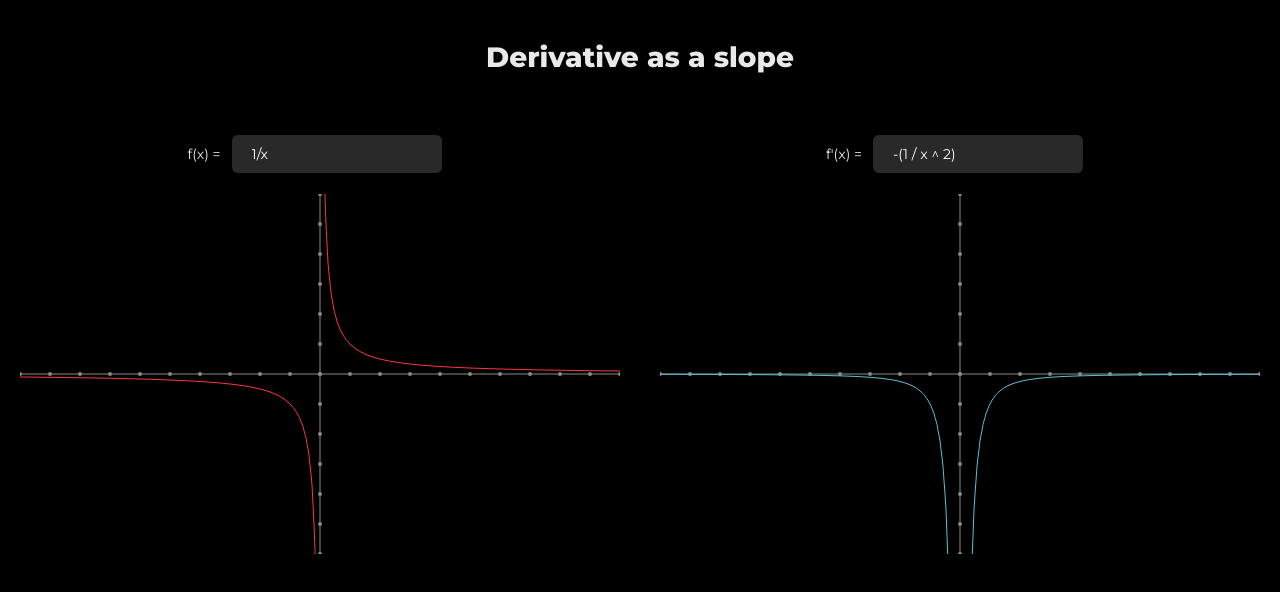
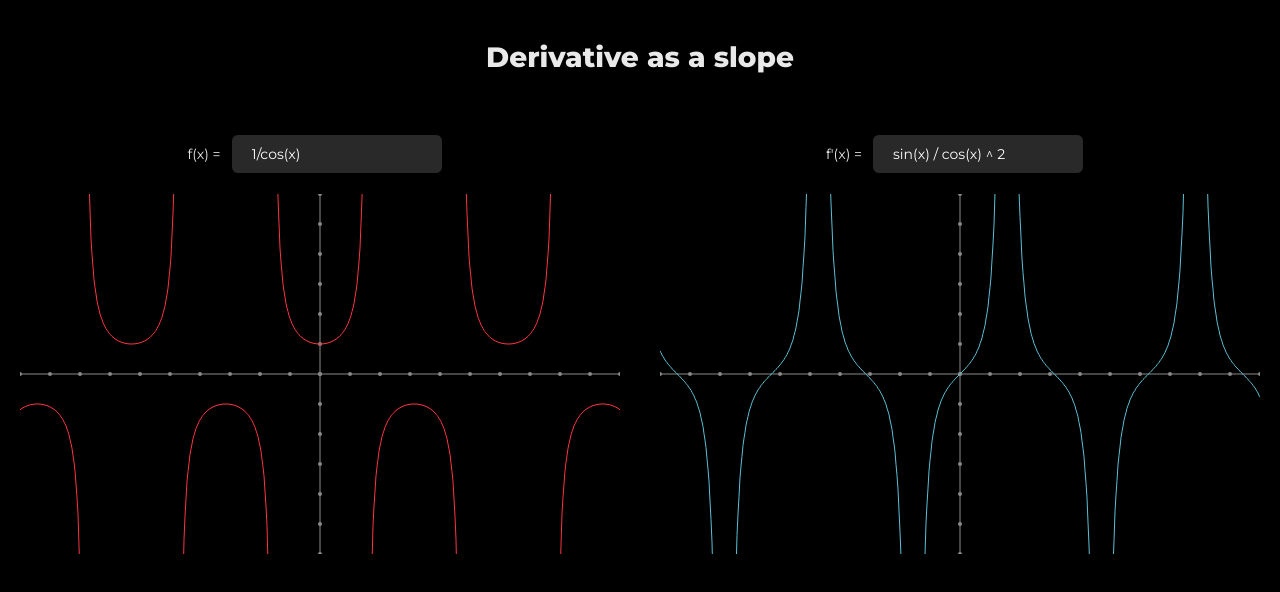
Before and after one commit to anikeef/graphs, a Vue app: page / in a window 1280 px wide. Shown: the top 592 px of the page. Built offline with nearby package versions, Linux system fonts and the light colour scheme.

Commit message:
Disable derivative input

```diff
--- a/src/components/SlopeDemo.vue
+++ b/src/components/SlopeDemo.vue
@@ -6,7 +6,7 @@
       :axisColor="axisColor" @mousemove="handleMove" @mouseleave="handleLeave" />
       <SlopeDemoContainer label="f'(x) =" v-model="derivative" :curves="derivativeCurves"
       :points="derivativePoints" :graphWidth="600" :axisColor="axisColor" @mousemove="handleMove"
-      @mouseleave="handleLeave" />
+      @mouseleave="handleLeave" :disabled="true" />
     </div>
   </div>
 </template>
@@ -31,7 +31,7 @@ export default class SlopeDemo extends Vue {
   public readonly funcColor = 'rgb(253, 53, 66)';
   public readonly derivativeColor = 'rgb(93, 192, 214)';
   public readonly slopeColor = 'white';
-  public mainFunc = '1/x';
+  public mainFunc = '1/cos(x)';
   public hover = false;
   public x = 0;
 
--- a/src/components/SlopeDemoContainer.vue
+++ b/src/components/SlopeDemoContainer.vue
@@ -2,7 +2,8 @@
   <div class="slopeDemo__container">
     <div class="slopeDemo__inputContainer">
       <div class="slopeDemo__inputLabel">{{ label }}</div>
-      <input @input="$emit('input', $event.target.value)" :value="value" class="slopeDemo__input" />
+      <input @input="$emit('input', $event.target.value)" :value="value" class="slopeDemo__input"
+      :disabled="disabled" />
     </div>
     <Graph :curves="curves" @mousemove="$emit('mousemove', $event)" :points="points" @mouseleave="$emit('mouseleave', $event)"
     :width="graphWidth" :axisColor="axisColor" />
@@ -27,5 +28,6 @@ export default class SlopeDemoContainer extends Vue {
   @Prop() points!: Array<PointConfig>;
   @Prop() graphWidth!: number;
   @Prop() axisColor!: string;
+  @Prop({ default: false }) disabled!: boolean;
 }
 </script>
```
